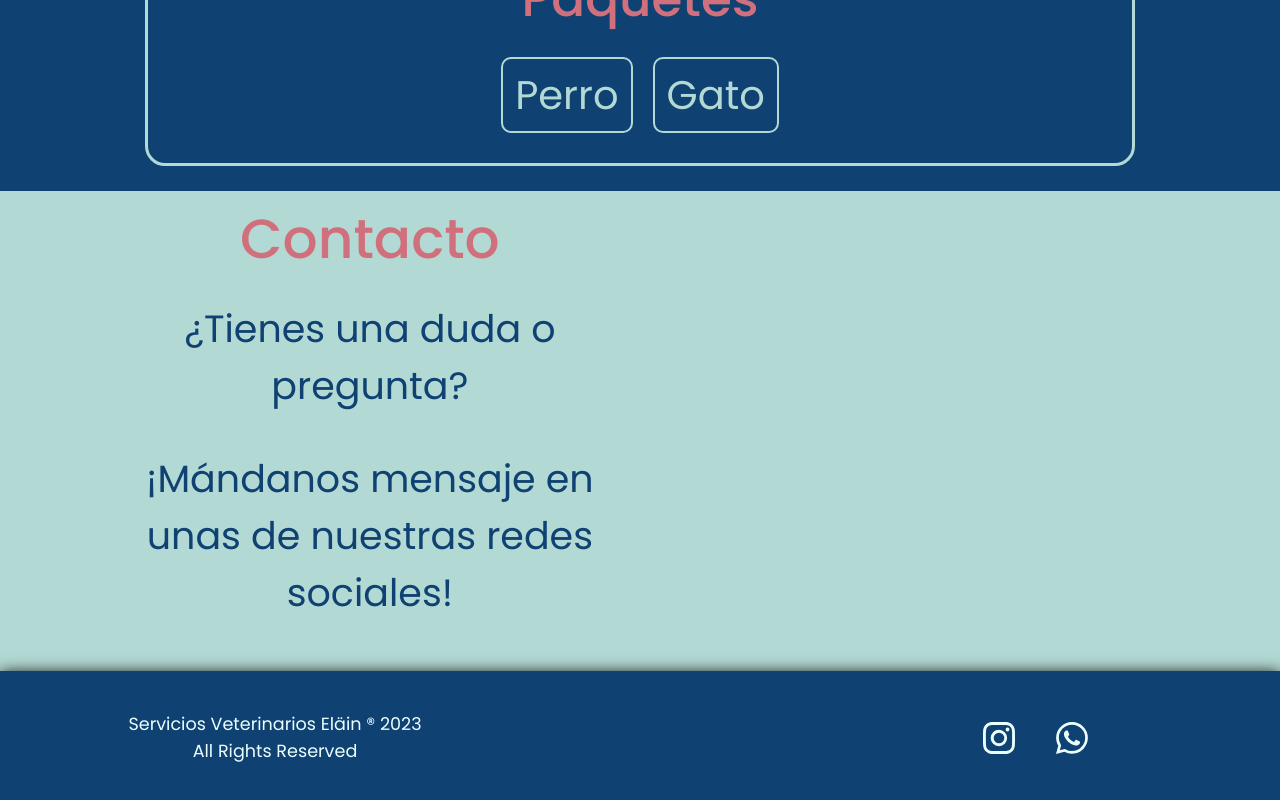
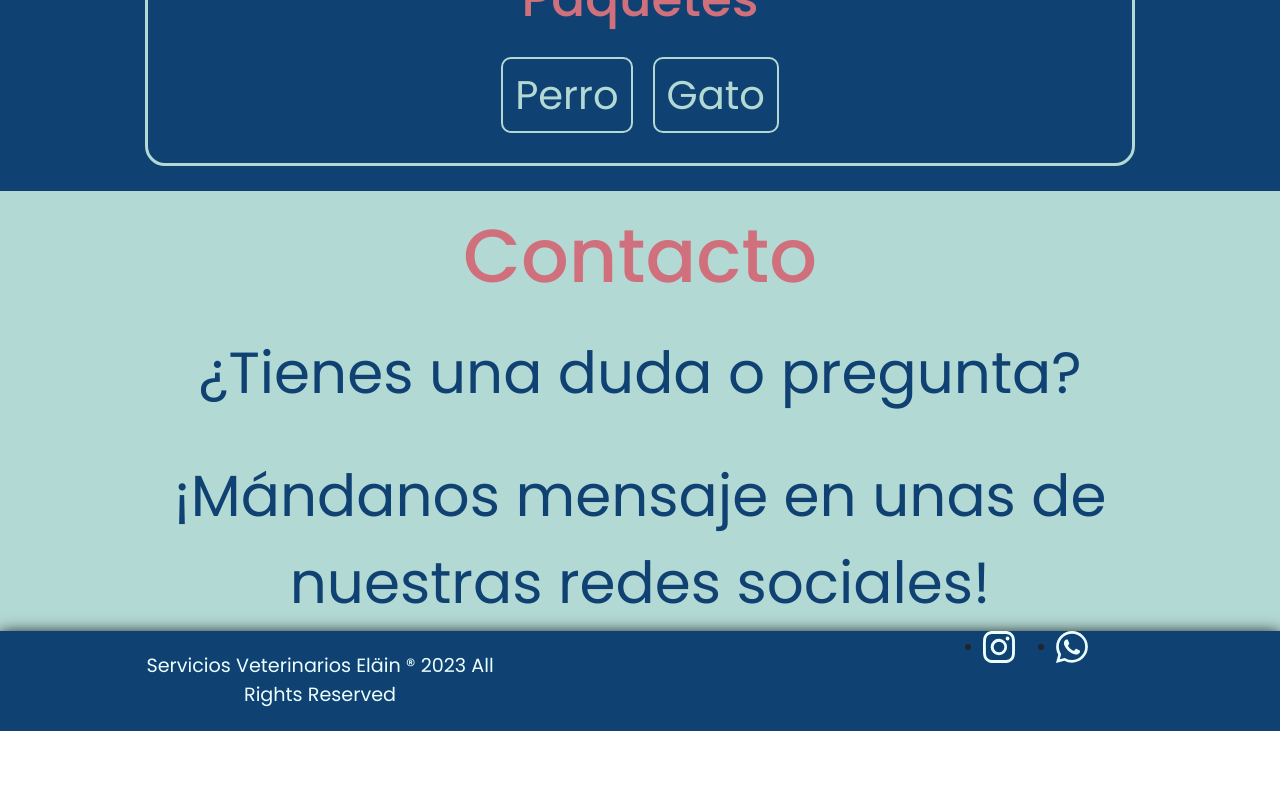
Before and after one commit to MiguelABFlores/vet-services-website, a React (Create React App) app in the folder sve-app/: page / in a window 1280 px wide. Shown: the part 3571-4371 px from the top of the page. After the commit the page ends 4302 px from the top, so only its background shows below. Built offline with nearby package versions, Linux system fonts and the light colour scheme.

Commit message:
contact section responsive

```diff
--- a/sve-app/src/components/Footer.js
+++ b/sve-app/src/components/Footer.js
@@ -4,22 +4,20 @@ import "../styles/Footer.css";
 function Footer() {
   return (
     <section className="footer">
-    <footer class="d-flex flex-wrap justify-content-between align-items-center py-3 my-4">
-      <div class="col-md-4 d-flex align-items-center footer-container">
-        <a
-          href="/"
-          class="mb-3 me-2 mb-md-0 text-body-secondary text-decoration-none lh-1"
-        >
-          <svg class="bi" width="30" height="24"></svg>
-        </a>
-        <span class="mb-3 mb-md-0 footer-span">
+      <footer class="footer-content">
+
+        <div class="footer-title">
+          <span class="footer-span">
             Servicios Veterinarios Eläin ® 2023 All Rights Reserved
           </span>
         </div>
 
-      <ul class="nav col-md-4 justify-content-end list-unstyled d-flex icons-padding">
+        <ul class="icons-padding">
           <li class="ms-3">
-          <a class="text-body-secondary" href="https://www.instagram.com/svelain/">
+            <a
+              class="text-body-secondary"
+              href="https://www.instagram.com/svelain/"
+            >
               <svg
                 xmlns="http://www.w3.org/2000/svg"
                 width="32"
@@ -34,7 +32,10 @@ function Footer() {
             </a>
           </li>
           <li class="ms-3">
-          <a class="text-body-secondary" href="https://api.whatsapp.com/send?phone=523317654147">
+            <a
+              class="text-body-secondary"
+              href="https://api.whatsapp.com/send?phone=523317654147"
+            >
               <svg
                 xmlns="http://www.w3.org/2000/svg"
                 width="32"
@@ -51,7 +52,6 @@ function Footer() {
         </ul>
       </footer>
     </section>
-
   );
 }
 
--- a/sve-app/src/styles/About.css
+++ b/sve-app/src/styles/About.css
@@ -12,7 +12,6 @@
   grid-template-columns: repeat(2, 1fr);
   grid-gap: 100px;
   overflow-x: hidden;
-
 }
 
 .about-content h2 {
--- a/sve-app/src/styles/Contact.css
+++ b/sve-app/src/styles/Contact.css
@@ -4,7 +4,7 @@
   display: flex;
   justify-content: center;
   width: 100%;
-    height: 60vh;
+  height: 55vh;
 }
 
 .contact-content {
@@ -21,25 +21,25 @@
 
 .contact-info h2 {
   padding-bottom: 20px;
-    font-size: 55px;
+  font-size: 65px;
   color: #d1707d;
 }
 
 .contact-info p {
   padding-bottom: 20px;
-    font-size: 38px;
+  font-size: 40px;
   color: #0f4172;
 }
 
 .contact-info a {
   justify-content: center;
-    align-items:center;
+  align-items: center;
   width: 80px;
   height: 80px;
   background: transparent;
   text-decoration: none;
   font-size: 50px;
-    color:#0f4172;
+  color: #0f4172;
 }
 
 .contact-image {
@@ -50,5 +50,76 @@
 .contact-image img {
   max-width: 100%;
   height: auto;
+}
 
+@media (max-width: 480px) {
+  .contact-content {
+    display: grid;
+    height: auto;
+    width: 100%;
+    align-items: center;
+    justify-content: center;
   }
+
+  .contact-image {
+    display: none;
+  }
+}
+
+@media screen and (min-width: 481px) and (max-width: 768px) {
+  .contact-content {
+    display: grid;
+    height: auto;
+    width: 100%;
+    align-items: center;
+    justify-content: center;
+  }
+
+  .contact-image {
+    display: none;
+  }
+}
+
+@media screen and (min-width: 769px) and (max-width: 1024px) {
+  .contact-content {
+    display: grid;
+    height: auto;
+    width: 100%;
+    align-items: center;
+    justify-content: center;
+  }
+
+  .contact-image {
+    display: none;
+  }
+
+  .contact-info h2 {
+    font-size: 75px;
+  }
+
+  .contact-info p {
+    font-size: 48px;
+  }
+}
+
+@media screen and (min-width: 1025px) and (max-width: 1369px) {
+  .contact-content {
+    display: grid;
+    height: auto;
+    width: 100%;
+    align-items: center;
+    justify-content: center;
+  }
+
+  .contact-image {
+    display: none;
+  }
+
+  .contact-info h2 {
+    font-size: 75px;
+  }
+
+  .contact-info p {
+    font-size: 58px;
+  }
+}
--- a/sve-app/src/styles/Footer.css
+++ b/sve-app/src/styles/Footer.css
@@ -3,22 +3,55 @@
   box-shadow: 0 2px 15px 0 black;
 }
 
-.footer-span{
-    padding-left: 20%;
-    color: #ecffff;
-    font-size: 1.1rem;
+.footer-content {
+  height: 100px;
+  display: flex;
+  justify-content: space-between;
 }
 
-.box-icons{
-    gap: 100px;
+.footer-title {
+  display: flex;
+  align-items: center;
+  width: 40%;
+}
+
+.footer-span {
+  padding-left: 25%;
+  color: #ecffff;
+  font-size: 1.2rem;
+}
+
+.box-icons {
+  gap: 100px;
 }
 
 .icons-padding {
+  text-decoration: none;
+  display: flex;
   padding-right: 15%;
   gap: 25px;
 }
 
-.icons{
-    color: #ecffff;
-    font-size: 100px;
+
+.icons-padding ul{
+  text-decoration: none;
 }
+
+.icons {
+
+  text-decoration: none;
+  color: #ecffff;
+  font-size: 100px;
+}
+
+@media (max-width: 480px) {
+}
+
+@media screen and (min-width: 481px) and (max-width: 768px) {
+}
+
+@media screen and (min-width: 769px) and (max-width: 1024px) {
+}
+
+@media screen and (min-width: 1025px) and (max-width: 1369px) {
+}
```
Lines whose indentation alone changed are shown as unchanged.
